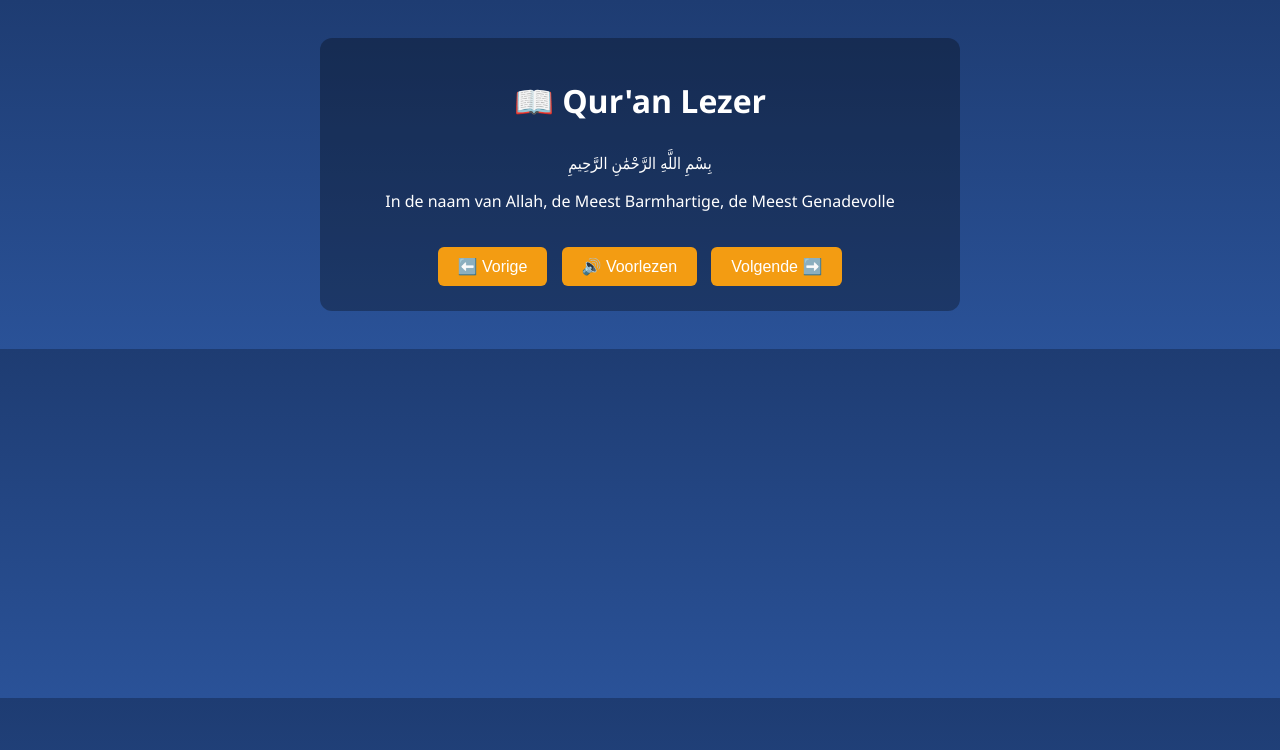
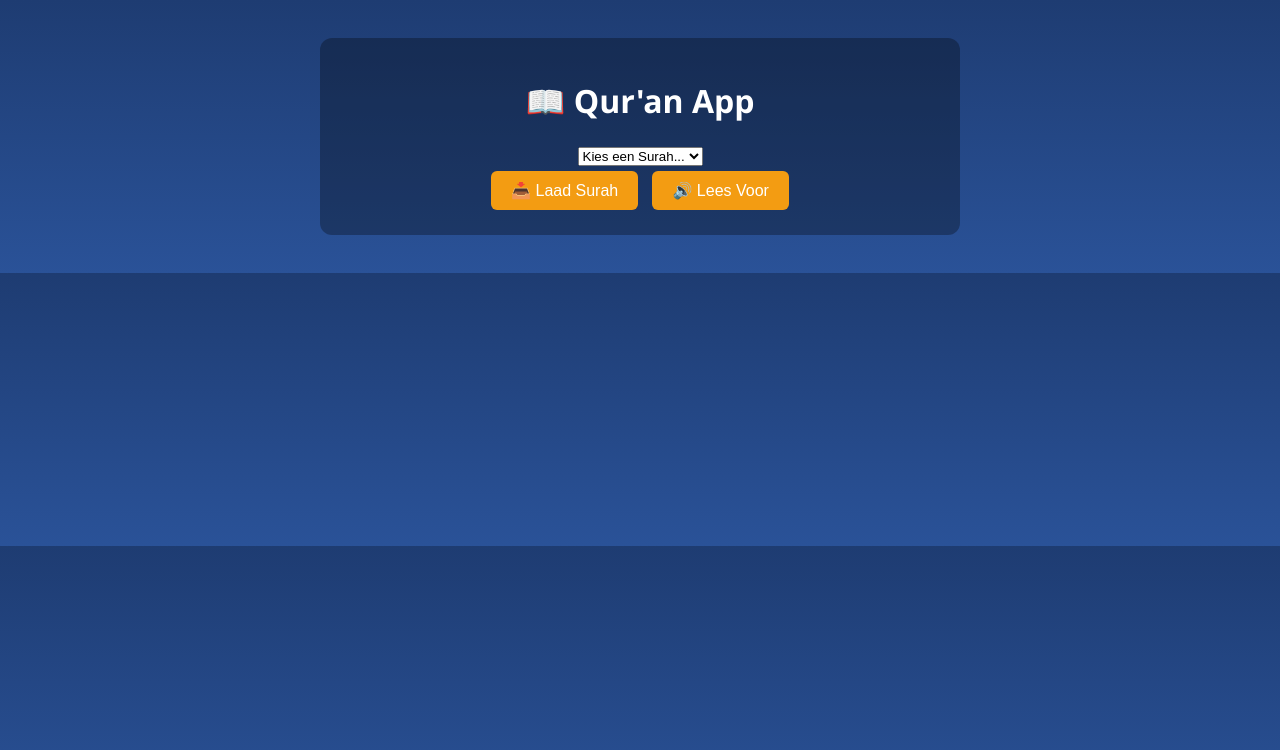
Before and after one commit to ihaabo/quran-app, a plain HTML site: page index.html in a window 1280 px wide. Drawn offline with Linux system fonts and the light colour scheme.

Commit message:
Update index.html

```diff
--- a/index.html
+++ b/index.html
@@ -1,25 +1,27 @@
-
 <!DOCTYPE html>
-<html lang="en">
+<html lang="ar">
 <head>
   <meta charset="UTF-8">
-    <meta name="viewport" content="width=device-width, initial-scale=1.0">
   <title>Qur'an App</title>
   <link rel="stylesheet" href="style.css">
 </head>
 <body>
   <div class="container">
-        <h1>📖 Qur'an Lezer</h1>
-        <div id="ayah-container">
-            <p id="arabic"></p>
-            <p id="translation"></p>
+    <h1>📖 Qur'an App</h1>
+
+    <select id="surahSelect">
+      <option value="">Kies een Surah...</option>
+    </select>
+
+    <div class="buttons">
+      <button id="loadBtn">📥 Laad Surah</button>
+      <button id="readBtn">🔊 Lees Voor</button>
     </div>
-        <div class="buttons">
-            <button onclick="prevAyah()">⬅️ Vorige</button>
-            <button onclick="readAyah()">🔊 Voorlezen</button>
-            <button onclick="nextAyah()">Volgende ➡️</button>
+
+    <div id="surahDisplay" dir="rtl"></div>
+    <div id="translationDisplay" dir="ltr"></div>
   </div>
-    </div>
+
   <script src="script.js"></script>
 </body>
 </html>
```
Lines whose indentation alone changed are shown as unchanged.
